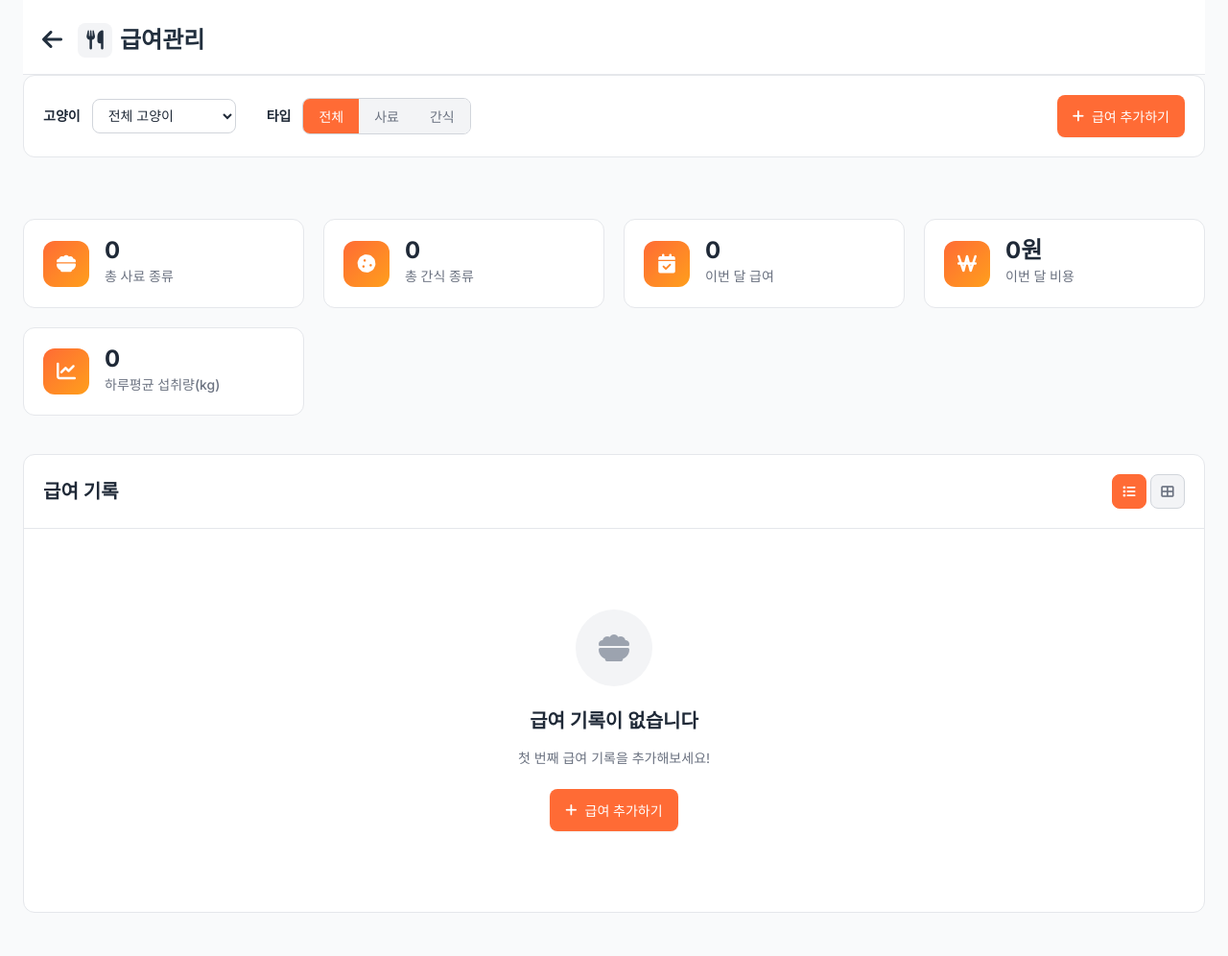
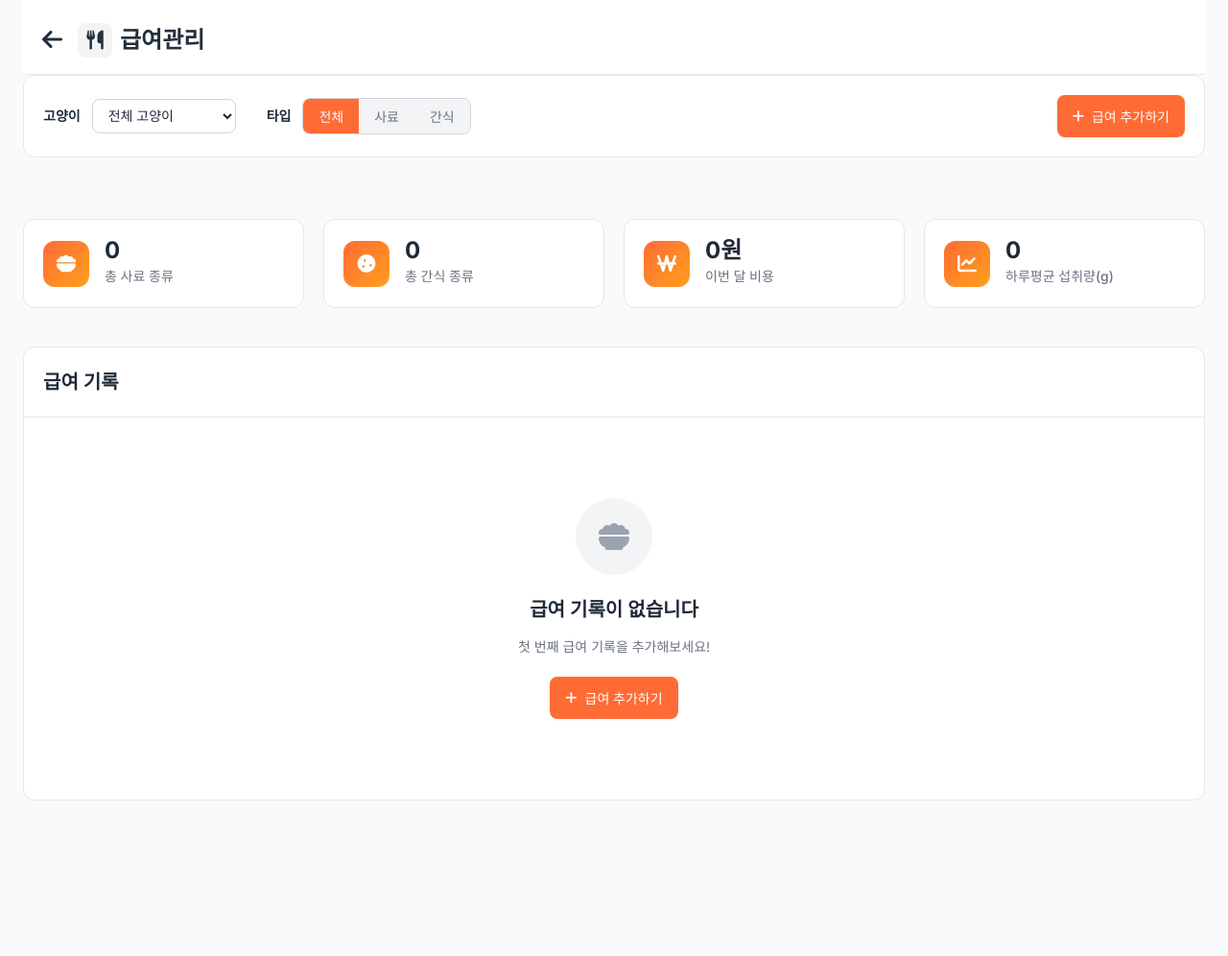
Before and after one commit to ychany/catcare_new, a Django app: page /food/ in a window 1280 px wide. Shown: the part 97-1093 px from the top of the page at 96% size. Run offline with Django 5.2, Linux system fonts and the light colour scheme; the visitor is signed in with stand-in values (Sample User, id 1); data that the repository does not hold is empty; parts of the project's set-up code (start-up, migrations or seed data) failed here and were passed over.

Commit message:
급여관리 개선중

```diff
--- a/food_calendar/templates/food_calendar/food_calendar.html
+++ b/food_calendar/templates/food_calendar/food_calendar.html
@@ -125,15 +125,7 @@
                     <div class="stat-label">총 간식 종류</div>
                 </div>
             </div>
-            <div class="stat-card">
-                <div class="stat-icon">
-                    <i class="fas fa-calendar-check"></i>
-                </div>
-                <div class="stat-info">
-                    <div class="stat-number stat-month">{{ this_month_count|default:0 }}</div>
-                    <div class="stat-label">이번 달 급여</div>
-                </div>
-            </div>
+            <!-- 이번 달 급여 카드 삭제됨 -->
             <div class="stat-card">
                 <div class="stat-icon">
                     <i class="fas fa-won-sign"></i>
@@ -148,8 +140,8 @@
                     <i class="fas fa-chart-line"></i>
                 </div>
                 <div class="stat-info">
-                    <div class="stat-number stat-avg">{{ overall_avg|default:0 }}</div>
-                    <div class="stat-label">하루평균 섭취량(kg)</div>
+                    <div class="stat-number stat-avg">{{ overall_avg_gram|default:0|intcomma }}</div>
+                    <div class="stat-label">하루평균 섭취량(g)</div>
                 </div>
             </div>
         </div>
@@ -158,14 +150,7 @@
         <div class="feed-list-section">
             <div class="section-header">
                 <h2 class="section-title">급여 기록</h2>
-                <div class="view-controls">
-                    <button class="view-control active" data-view="list">
-                        <i class="fas fa-list"></i>
-                    </button>
-                    <button class="view-control" data-view="grid">
-                        <i class="fas fa-th-large"></i>
-                    </button>
-                </div>
+                <!-- view-controls 버튼 삭제 -->
             </div>
 
             <div class="feed-list" id="feedList">
@@ -968,9 +953,6 @@ document.addEventListener('DOMContentLoaded', function() {
         fetch(url)
           .then(res => res.json())
           .then(data => {
-            document.querySelector('.stat-feed').textContent = data.total_feeds;
-            document.querySelector('.stat-snack').textContent = data.total_snacks;
-            document.querySelector('.stat-month').textContent = data.this_month_count;
             document.querySelector('.stat-cost').textContent = data.total_cost.toLocaleString() + '원';
           });
     }
@@ -1013,13 +995,26 @@ document.addEventListener('DOMContentLoaded', function() {
     });
 
     // 폼 제출 처리
-    document.getElementById('foodForm').addEventListener('submit', function(e) {
+    function handleFoodFormSubmit(e) {
         e.preventDefault();
         saveFoodRecord();
-    });
+    }
+    const foodForm = document.getElementById('foodForm');
+    foodForm.removeEventListener('submit', handleFoodFormSubmit);
+    foodForm.addEventListener('submit', handleFoodFormSubmit);
 
     // 페이지 로드시 전체 고양이 통계 로드
     updateStats();
+
+    // 가격 input에 intcomma 적용 (JS)
+    document.querySelector('input[name="price"]').addEventListener('input', function(e) {
+        let val = this.value.replace(/[^\d]/g, '');
+        if (val) {
+            this.value = Number(val).toLocaleString();
+        } else {
+            this.value = '';
+        }
+    });
 });
 
 // 필터링 함수
@@ -1088,7 +1083,13 @@ function editFood(id) {
             document.querySelector('input[name="product_name"]').value = data.product_name ?? '';
             document.querySelector('input[name="brand"]').value = '';
             document.querySelector('input[name="purchase_date"]').value = data.purchase_date ?? '';
-            document.querySelector('input[name="open_date"]').value = data.start ? data.start.substr(0,10) : '';
+            const openDateInput = document.querySelector('input[name="open_date"]');
+            if (data.start) {
+                const dateStr = data.start.split('T')[0];
+                openDateInput.value = dateStr;
+            } else {
+                openDateInput.value = '';
+            }
             document.querySelector('input[name="quantity_kg"]').value = data.quantity_kg ?? '';
             document.querySelector('input[name="price"]').value = data.price ?? '';
             document.querySelector('input[name="purchase_link"]').value = data.purchase_link ?? '';
--- a/food_calendar/views.py
+++ b/food_calendar/views.py
@@ -32,6 +32,7 @@ def food_calendar(request):
             avg = food.quantity_kg / days
             avg_list.append(avg)
     overall_avg = round(sum(avg_list) / len(avg_list), 3) if avg_list else 0
+    overall_avg_gram = int(overall_avg * 1000)
 
     today = date.today()
     total_feeds = foods.filter(type='feed').count()
@@ -74,8 +75,8 @@ def food_calendar(request):
         'foods': foods,
         'total_feeds': total_feeds,
         'total_snacks': total_snacks,
-        'this_month_count': this_month_count,
         'total_cost': total_cost,
+        'overall_avg_gram': overall_avg_gram,
         'overall_avg': overall_avg,
     })
 
@@ -273,7 +274,7 @@ def update_food_event(request, event_id):
             event.pet_id = data['pet_id']
         if 'start' in data:
             if data['start']:
-                dt = datetime.strptime(data['start'], '%Y-%m-%d')
+                dt = datetime.strptime(data['start'] + ' 12:00:00', '%Y-%m-%d %H:%M:%S')
                 event.start_time = timezone.make_aware(dt)
             else:
                 event.start_time = None
@@ -289,9 +290,9 @@ def update_food_event(request, event_id):
             'duration_days': event.duration_days,
             'purchase_date': event.purchase_date.isoformat() if event.purchase_date else None,
             'price': event.price,
-            'start_time': event.start_time.isoformat(),
-            'end_time': event.end_time.isoformat(),
-            'pet_id': event.pet_id
+            'start_time': event.start_time.isoformat() if event.start_time else None,
+            'end_time': event.end_time.isoformat() if event.end_time else None,
+            'pet_id': event.pet_id,
         })
     except Exception as e:
         return JsonResponse({'error': str(e)}, status=400)
```
